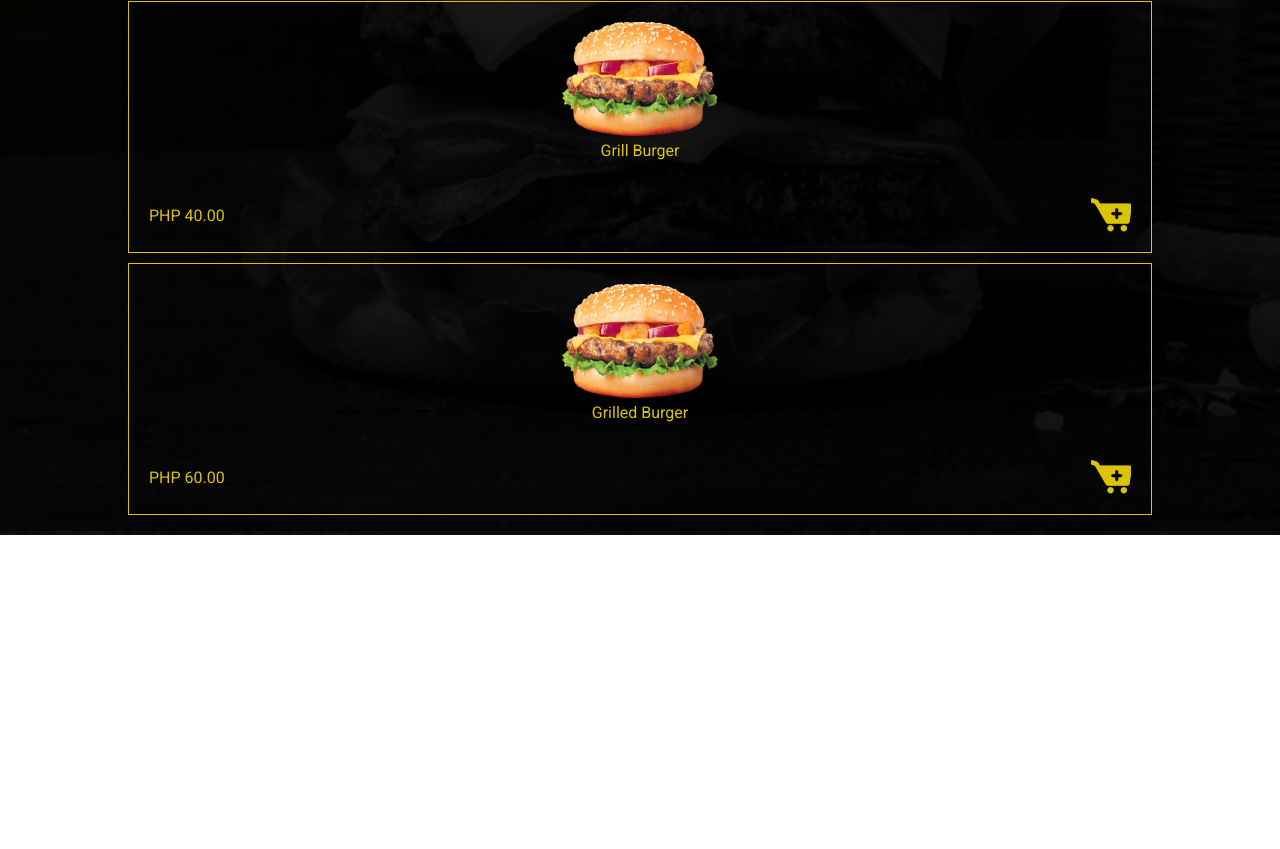
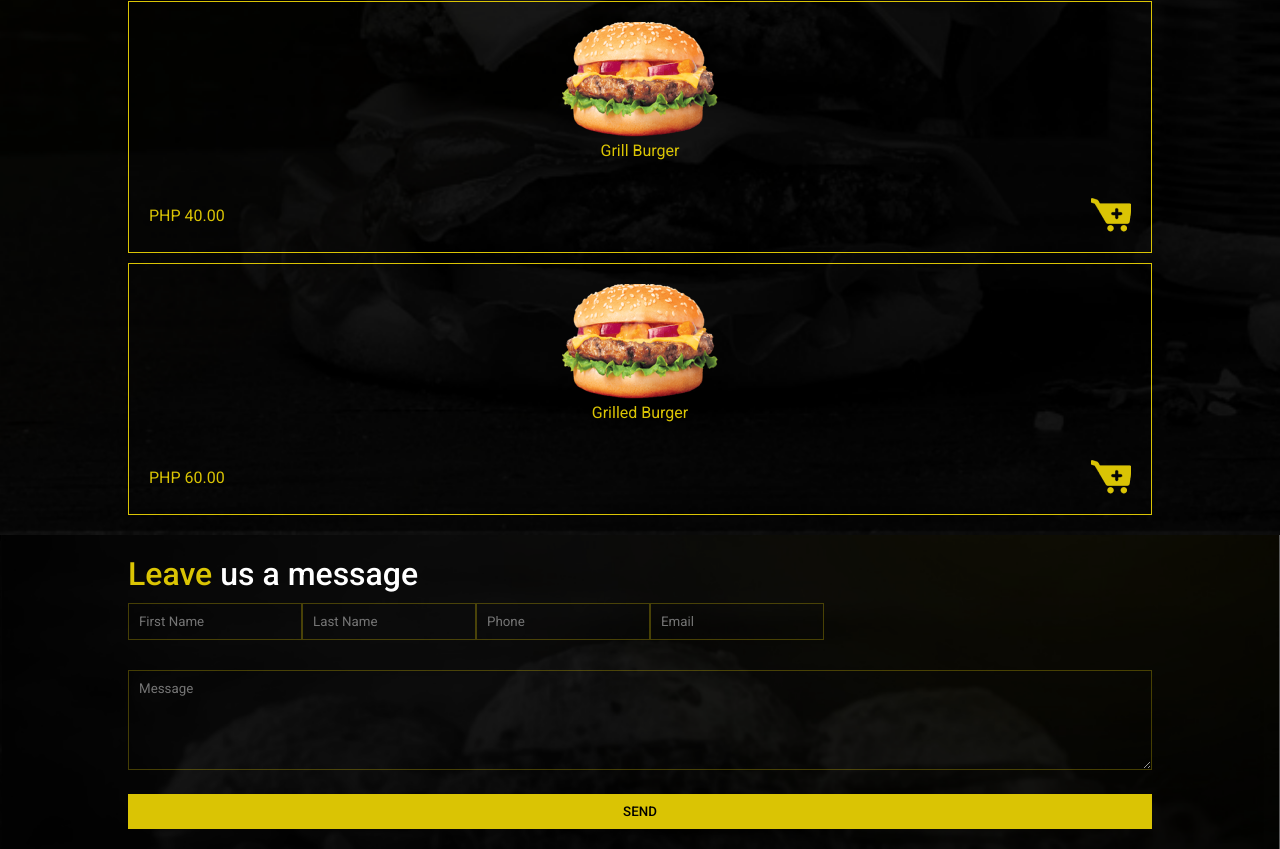
Before and after one commit to tubaljaren09/bossBurger-React, a React (Create React App) app: page / in a window 1280 px wide. Shown: the part 2191-3040 px from the top of the page. Before the commit the page ends 2726 px from the top, so only its background shows below. Built offline with nearby package versions, Linux system fonts and the light colour scheme.

Commit message:
Add contact page

```diff
--- a/src/App.jsx
+++ b/src/App.jsx
@@ -1,13 +1,13 @@
 import React from "react";
 
-// styles
+// Styles
 import "./styles/app.scss";
 
 // Components
 import Navbar from "./components/Navbar";
 import Home from "./components/Home";
 import Products from "./components/Products";
-// import Contact from "./components/Contact";
+import Contact from "./components/Contact";
 // import Footer from "./components/Footer";
 
 const App = () => {
@@ -16,6 +16,7 @@ const App = () => {
       <Navbar />
       <Home />
       <Products />
+      <Contact />
     </div>
   );
 };
--- a/src/components/Contact.jsx
+++ b/src/components/Contact.jsx
@@ -3,7 +3,20 @@ import React from "react";
 const Contact = () => {
   return (
     <div className="contact-main">
-      <h1>Contact</h1>
+      <div className="contact-container">
+        <h1>
+          <span>Leave</span> us a message
+        </h1>
+        <form>
+          <input type="text" name="firstname" placeholder="First Name" />
+          <input type="text" name="lastname" placeholder="Last Name" />
+          <input type="text" name="phone" placeholder="Phone" />
+          <input type="text" name="email" placeholder="Email" />
+          <textarea name="message" placeholder="Message" />
+          <br />
+          <input type="submit" name="submit" value="SEND" />
+        </form>
+      </div>
     </div>
   );
 };
--- a/src/styles/app.scss
+++ b/src/styles/app.scss
@@ -13,4 +13,5 @@ $yellow: #dac404;
   @import "./navbar.scss";
   @import "./home.scss";
   @import "./products.scss";
+  @import "./contact.scss";
 }
--- /dev/null
+++ b/src/styles/contact.scss
@@ -0,0 +1,44 @@
+.contact-main {
+  width: 100%;
+  height: auto;
+  background: url("../assets/images/contacts-bg.png") no-repeat center;
+  background-size: cover;
+  .contact-container {
+    width: 80%;
+    margin: auto;
+    height: 100%;
+    color: #fff;
+    padding: 20px 0;
+    h1 {
+      font-weight: 500;
+      span {
+        color: $yellow;
+      }
+    }
+    form {
+      input[type="text"] {
+        padding: 10px;
+        background: transparent;
+        border: 1px solid rgba($yellow, 0.3);
+        margin: 10px 0;
+      }
+      input[type="submit"] {
+        width: 100%;
+        padding: 10px;
+        margin-top: 20px;
+        background: $yellow;
+        border: none;
+        font-weight: 500;
+      }
+      textarea {
+        border: 1px solid rgba($yellow, 0.3);
+        background: transparent;
+        width: 100%;
+        height: 100px;
+        margin-top: 20px;
+        padding: 10px;
+        box-sizing: border-box;
+      }
+    }
+  }
+}
```
